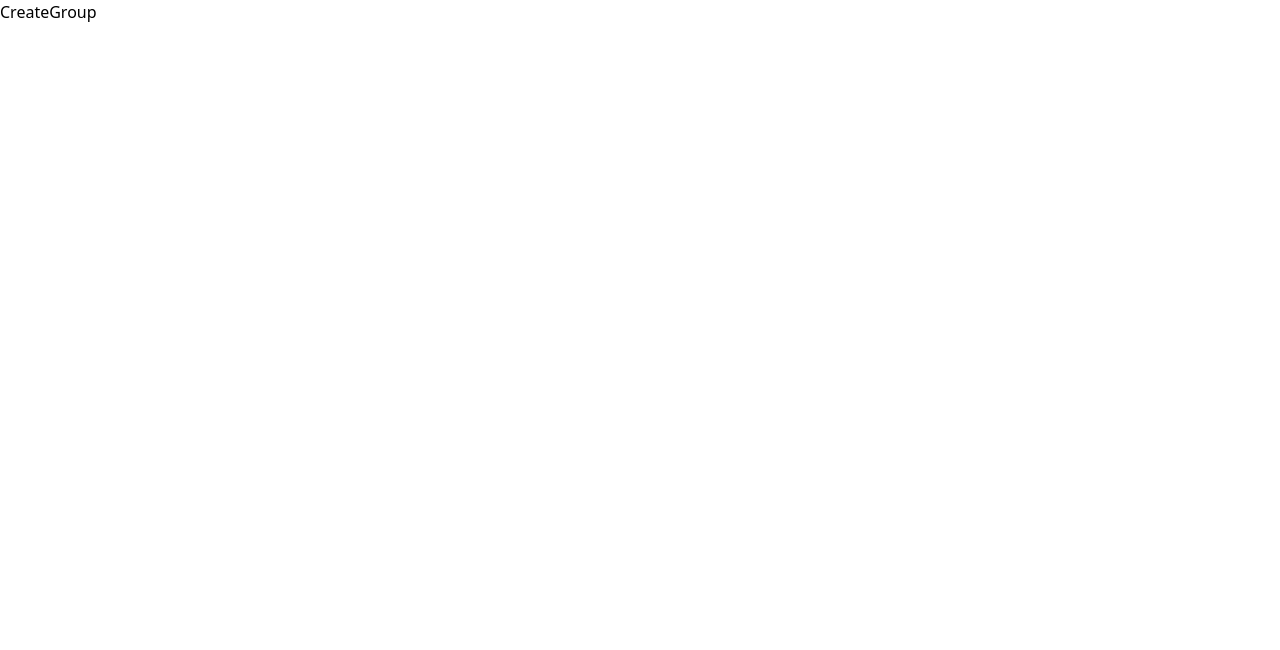
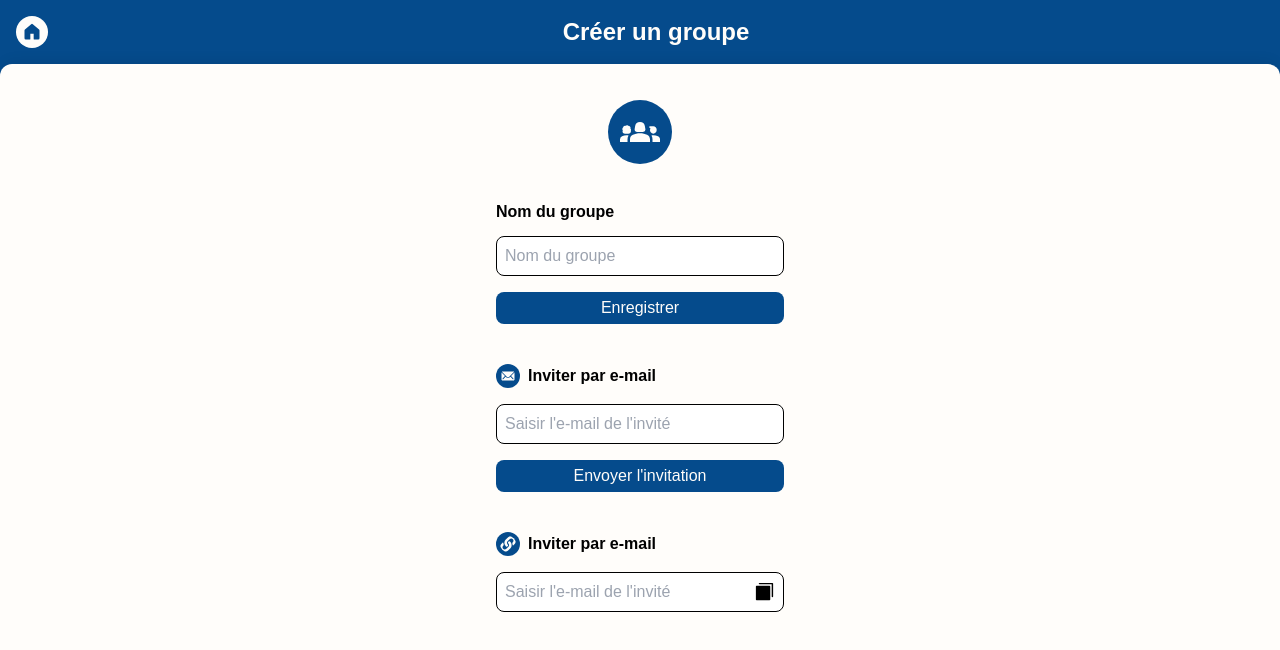
Before and after one commit to SihemN/P3-HOPHOPHOP, a React (Vite) app in the folder frontend/: page /create-group in a window 1280 px wide. Shown: the top 650 px of the page. Built offline with nearby package versions, Linux system fonts and the light colour scheme; a web font is replaced by a local one.

Commit message:
create group page

```diff
--- a/frontend/src/components/ButtonLanding.jsx
+++ b/frontend/src/components/ButtonLanding.jsx
@@ -7,14 +7,11 @@ function ButtonLanding({ text, color, to }) {
       <button
         type="button"
         className={`mx-auto w-3/4 h-8 border-[1px] border-dark-default rounded-xl ${color} text-cream font-bold text-lg flex items-center justify-center font-Neue-Kabel shadow-lg md:max-w-80 my-3`}
-
       >
         {text}
       </button>
     </Link>
   );
-
 }
 
-
 export default ButtonLanding;
--- /dev/null
+++ b/frontend/src/components/Create_group/GroupNameForm.jsx
@@ -0,0 +1,33 @@
+import React from "react";
+import { MdGroups2 } from "react-icons/md";
+
+export default function GroupNameForm() {
+  return (
+    <div className="flex flex-col items-center">
+      <div className="flex justify-center py-9">
+        <div className="bg-blue-default text-cream w-16 h-16 rounded-full flex justify-center items-center">
+          <MdGroups2 size={40} />
+        </div>
+      </div>
+      <form className="w-72 flex flex-col">
+        <label htmlFor="nom du groupe" className="font-bold text-start">
+          Nom du groupe
+        </label>
+        <div className="flex flex-col items-center gap-4 mt-3">
+          <input
+            type="text"
+            placeholder="Nom du groupe"
+            required
+            className="w-72 border rounded-lg h-10 pl-2"
+          />
+          <button
+            type="submit"
+            className="bg-blue-default w-72 py-1 rounded-lg text-cream"
+          >
+            Enregistrer
+          </button>
+        </div>
+      </form>
+    </div>
+  );
+}
--- /dev/null
+++ b/frontend/src/components/Create_group/InvitationLink.jsx
@@ -0,0 +1,29 @@
+import { FaLink } from "react-icons/fa";
+import { PiCopySimpleFill } from "react-icons/pi";
+
+export default function InvitationLink() {
+  return (
+    <div className="flex justify-center pt-10 gap-2">
+      <form>
+        <div className="flex gap-2">
+          <FaLink
+            size={13}
+            className="bg-blue-default text-cream rounded-full p-1 h-6 w-6 flex justify-center items-center"
+          />
+          <label htmlFor="inviter par email" className="font-bold mb-4">
+            Inviter par e-mail
+          </label>
+        </div>
+        <div className="relative flex justify-center gap-4">
+          <input
+            type="email"
+            placeholder="Saisir l'e-mail de l'invité"
+            className="w-72 border rounded-lg h-10 pl-2"
+          />
+          <PiCopySimpleFill size={23} className="absolute top-2 right-2" />
+        </div>
+      </form>
+    </div>
+  );
+}
+//   <div className="absolute top-0 right-48"></div>;
--- /dev/null
+++ b/frontend/src/components/Create_group/InvitationMail.jsx
@@ -0,0 +1,33 @@
+import { IoIosMail } from "react-icons/io";
+
+export default function InvitationMail() {
+  return (
+    <div className="flex justify-center pt-10 gap-2">
+      <form>
+        <div className="flex gap-2">
+          <IoIosMail
+            size={15}
+            className="bg-blue-default text-cream rounded-full p-1 h-6 w-6 flex justify-center"
+          />
+          <label htmlFor="inviter par email" className="font-bold mb-4">
+            Inviter par e-mail
+          </label>
+        </div>
+
+        <div className="flex flex-col items-center gap-4">
+          <input
+            type="email"
+            placeholder="Saisir l'e-mail de l'invité"
+            className="w-72 border rounded-lg h-10 pl-2"
+          />
+          <button
+            type="submit"
+            className="bg-blue-default w-72 py-1 rounded-lg text-cream"
+          >
+            Envoyer l'invitation
+          </button>
+        </div>
+      </form>
+    </div>
+  );
+}
--- a/frontend/src/components/HeaderFunctionnalities.jsx
+++ b/frontend/src/components/HeaderFunctionnalities.jsx
@@ -4,10 +4,27 @@ import IconHome from "./IconHome";
 // eslint-disable-next-line react/prop-types
 export default function HeaderFunctionnalities({ color, title, icon }) {
   return (
-    <div className="flex justify-between items-center p-4  ">
-      <IconHome color={color} />
-      <h1 className="text-cream font-Neue-Kabel font-bold text-2xl">{title}</h1>
-      <img src={icon} alt="" className="w-10 h-10" />
+    <div>
+      {icon && (
+        <div className="flex justify-between items-center p-4  ">
+          <IconHome color={color} />
+          <h1 className="text-cream font-Neue-Kabel font-bold text-2xl">
+            {title}
+          </h1>
+          <img src={icon} alt="" className="w-10 h-10" />
+        </div>
+      )}
+      {!icon && (
+        <div className="flex items-center p-4">
+          <div className="flex justify-start flex-grow-0">
+            <IconHome color={color} />
+          </div>
+          <h1 className="text-cream font-Neue-Kabel font-bold text-2xl flex-grow text-center">
+            {title}
+          </h1>
+          <div className="flex-grow-0" />
+        </div>
+      )}
     </div>
   );
 }
--- a/frontend/src/components/MenuBurgerAnchor.jsx
+++ b/frontend/src/components/MenuBurgerAnchor.jsx
@@ -12,7 +12,7 @@ function MenuBurgerAnchor() {
   return (
     <div className="flex justify-end p-4 font-Neue-Kabel relative">
       <button type="button" onClick={toggleMenu} aria-label="Toggle menu">
-        <TiThMenu size={40} className="text-dark-default" />
+        <TiThMenu size={40} className="text-cream" />
       </button>
       {isOpen && (
         <div className="absolute right-0 -top-8 mt-12 mr-4 border rounded-xl animate-burgerDown z-10">
--- a/frontend/src/components/TeamMembers.jsx
+++ b/frontend/src/components/TeamMembers.jsx
@@ -1,17 +1,17 @@
-import React from 'react';
-
-
-const TeamMembers = ({ image, name, color }) => {
-    return (
-        <>
-        <div className='font-Neue-Kabel'>
-            <div className={`${color} rounded-full h-36 w-36 flex justify-center items-center shadow-md`}>
-                <img src={image} alt="Membre de l'équipe" className='rounded-full w-24 h-24 ' />
-            </div>
-            <p className='text-center'>{name}</p>
-        </div>
-        </>
-    );
+/* eslint-disable react/prop-types */
+export default function TeamMembers({ image, name, color }) {
+  return (
+    <div className="font-Neue-Kabel">
+      <div
+        className={`${color} rounded-full h-36 w-36 flex justify-center items-center shadow-md`}
+      >
+        <img
+          src={image}
+          alt="Membre de l'équipe"
+          className="rounded-full w-24 h-24 "
+        />
+      </div>
+      <p className="text-center">{name}</p>
+    </div>
+  );
 }
-
-export default TeamMembers;
--- a/frontend/src/pages/CreateGroup.jsx
+++ b/frontend/src/pages/CreateGroup.jsx
@@ -1,5 +1,22 @@
-import React from "react";
+import GroupNameForm from "../components/Create_group/GroupNameForm";
+import InvitationLink from "../components/Create_group/InvitationLink";
+import InvitationMail from "../components/Create_group/InvitationMail";
+import HeaderFunctionnalities from "../components/HeaderFunctionnalities";
 
 export default function CreateGroup() {
-  return <div>CreateGroup</div>;
+  return (
+    <div className="bg-blue-default h-screen">
+      <header>
+        <HeaderFunctionnalities
+          title="Créer un groupe"
+          color="text-blue-default"
+        />
+      </header>
+      <main className="bg-cream h-screen shadow-top rounded-t-xl font-Neue-Kabel">
+        <GroupNameForm />
+        <InvitationMail />
+        <InvitationLink />
+      </main>
+    </div>
+  );
 }
--- a/frontend/tailwind.config.js
+++ b/frontend/tailwind.config.js
@@ -13,6 +13,10 @@ export default {
 
       width: {
         custom: "calc(100% - 50px)",
+      },
+
+      boxShadow: {
+        top: "0 -5px 15px -5px rgba(0, 0, 0, 0.1)",
       },
     },
     colors: {
```
